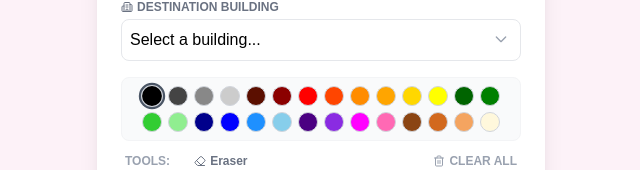
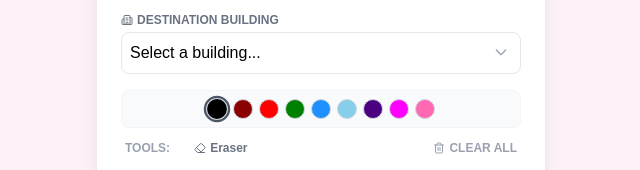
Before and after one commit to Conmmander/CandyGramApp, a Next.js app: page / in a window 1280 px wide. Shown: the part 133-303 px from the top of the page, without its empty margins (319-959 px from the left). Built offline with nearby package versions, Linux system fonts and the light colour scheme.

Commit message:
remove excessive colors

```diff
--- a/app/components/DrawingCanvas.tsx
+++ b/app/components/DrawingCanvas.tsx
@@ -12,33 +12,14 @@ interface DrawingCanvasProps {
 // Massive Color Palette
 const COLORS = [
   "#000000",
-  "#444444",
-  "#888888",
-  "#CCCCCC", // Grayscale
-  "#5B0F00",
   "#8B0000",
   "#FF0000",
-  "#FF4500", // Reds
-  "#FF8C00",
-  "#FFA500",
-  "#FFD700",
-  "#FFFF00", // Oranges/Yellows
-  "#006400",
   "#008000",
-  "#32CD32",
-  "#90EE90", // Greens
-  "#00008B",
-  "#0000FF",
   "#1E90FF",
   "#87CEEB", // Blues
   "#4B0082",
-  "#8A2BE2",
   "#FF00FF",
   "#FF69B4", // Purples/Pinks
-  "#8B4513",
-  "#D2691E",
-  "#F4A460",
-  "#FFF8DC", // Browns
 ];
 
 export default function DrawingCanvas({ onExport, onInteract }: DrawingCanvasProps) {
```
